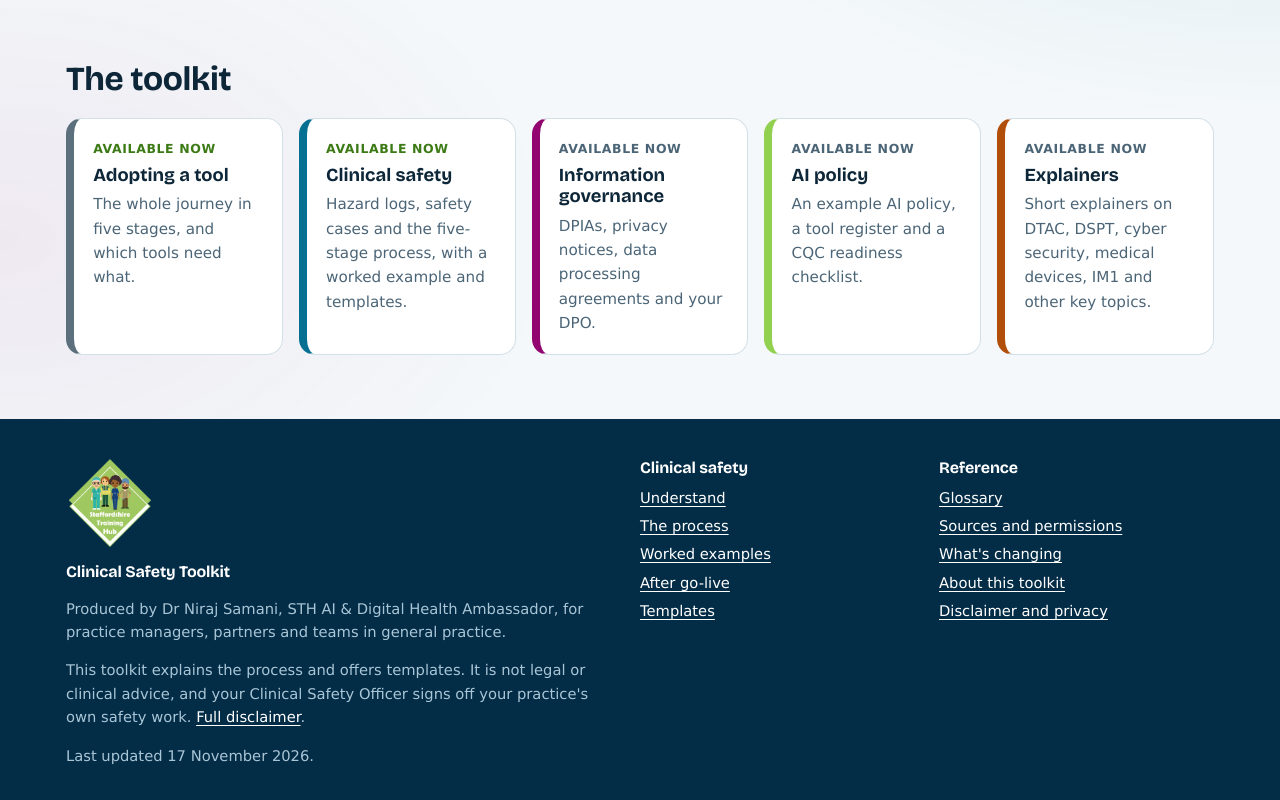
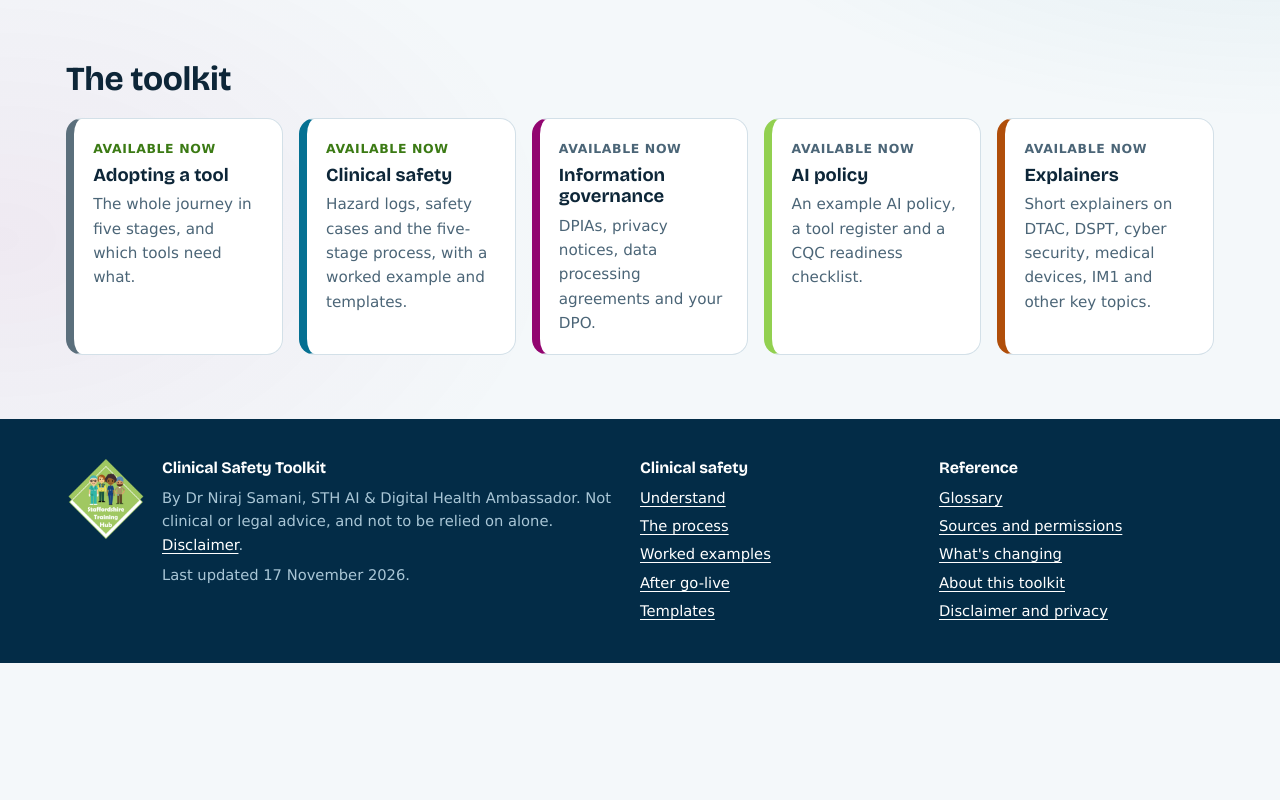
Before and after one commit to nirajsamani077/clinical-safety-toolkit, an Astro site: page / in a window 1280 px wide. Shown: the part 1801-2601 px from the top of the page. After the commit the page ends 2464 px from the top, so only its background shows below. Built offline with nearby package versions, Linux system fonts and the light colour scheme; Astro itself is replaced by a stand-in of ours; no server answers; a web font is replaced by a local one.

Commit message:
Shorter footer
Co-Authored-By: Claude Opus 5.5 <noreply@anthropic.com>
Claude-Session: https://claude.ai/code/session_01Lrw3bepRd4oyBnCoFQeBoe

```diff
--- a/src/layouts/Base.astro
+++ b/src/layouts/Base.astro
@@ -75,12 +75,13 @@ const pageTitle = title ? `${title} | ${site.name}` : site.name;
     </script>
     <footer class="foot">
       <div class="wrap">
-        <div>
-          <a class="foot-logo" href="https://staffordshiretraininghub.com/resources/ai-and-digital-health/" target="_blank" rel="noopener"><img src="/sth-logo.png" alt="Staffordshire Training Hub" width="88" height="88" /></a>
-          <h2>{site.name}</h2>
-          <p>Produced by {site.author}, for practice managers, partners and teams in general practice.</p>
-          <p>This toolkit explains the process and offers templates. It is not legal or clinical advice, and your Clinical Safety Officer signs off your practice's own safety work. <a href="/disclaimer">Full disclaimer</a>.</p>
-          <p>Last updated {site.lastUpdated}.</p>
+        <div class="foot-main">
+          <a class="foot-logo" href="https://staffordshiretraininghub.com/resources/ai-and-digital-health/" target="_blank" rel="noopener"><img src="/sth-logo.png" alt="Staffordshire Training Hub" width="80" height="80" /></a>
+          <div>
+            <h2>{site.name}</h2>
+            <p>By {site.author}. Not clinical or legal advice, and not to be relied on alone. <a href="/disclaimer">Disclaimer</a>.</p>
+            <p>Last updated {site.lastUpdated}.</p>
+          </div>
         </div>
         <div>
           <h2>Clinical safety</h2>
--- a/src/styles/global.css
+++ b/src/styles/global.css
@@ -583,7 +583,9 @@ sup a { text-decoration: none; font-weight: 700; font-size: 0.8em; padding: 0 0.
 @media print { .theme-btn { display: none; } }
 @media (min-width: 1180px) { .mast .wrap { gap: 0.6rem; flex-wrap: nowrap; } .mast nav { flex-wrap: nowrap; } .mast nav a { padding: 0.4rem 0.55rem; white-space: nowrap; } .brand { flex: none; } }
 @media (min-width: 761px) and (max-width: 1179px) { .mast nav { order: 3; width: 100%; } .s-open { margin-left: auto; } }
-.foot-logo { display: inline-block; margin-bottom: 0.6rem; } .foot-logo img { display: block; width: 88px; height: 88px; }
+.foot-main { display: grid; grid-template-columns: auto minmax(0, 1fr); gap: 1rem; align-items: start; }
+.foot-main p { margin: 0 0 0.4rem; }
+.foot-logo { display: block; } .foot-logo img { display: block; width: 80px; height: 80px; }
 /* Text versions of a component's --c colour: the colour itself in light mode, a lighter mix in dark mode. */
 * { --c-text: var(--c, var(--accent)); }
 @media (prefers-color-scheme: dark) { :root:not([data-theme='light']) * { --c-text: color-mix(in srgb, var(--c, #3db0d4) 42%, #ffffff); } }
```
